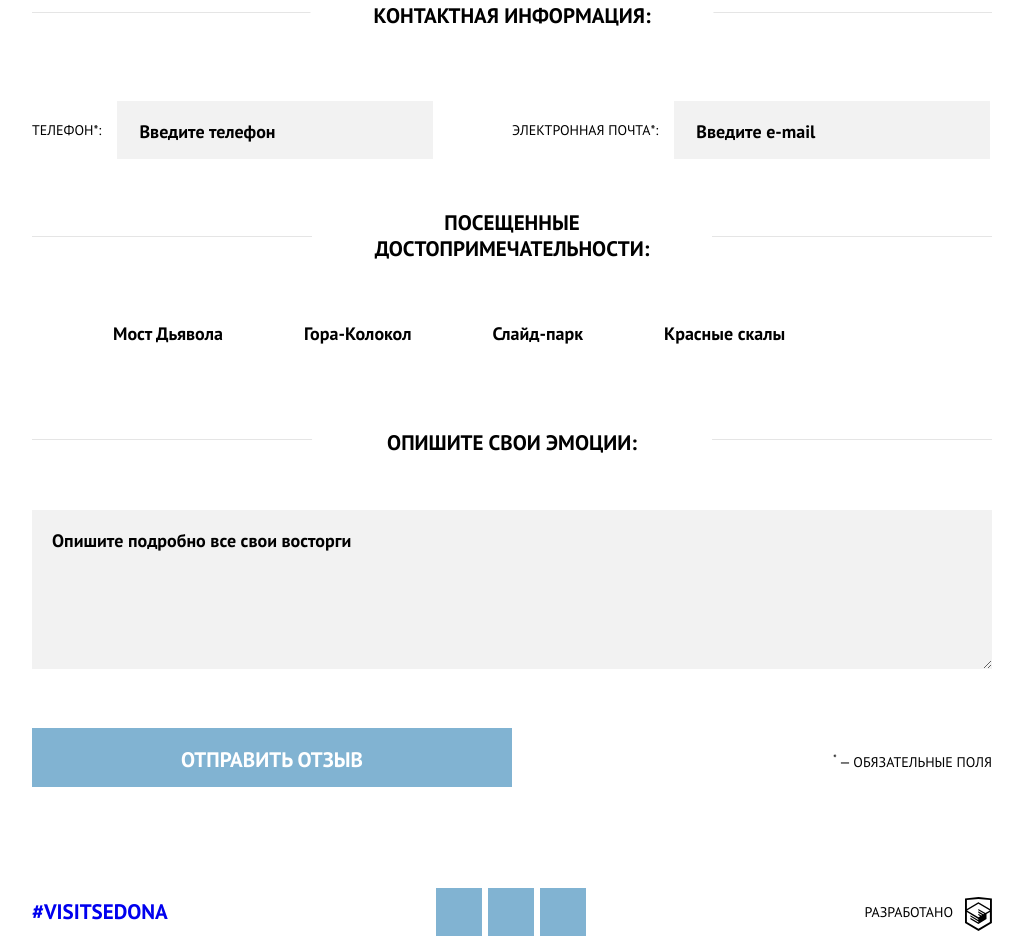
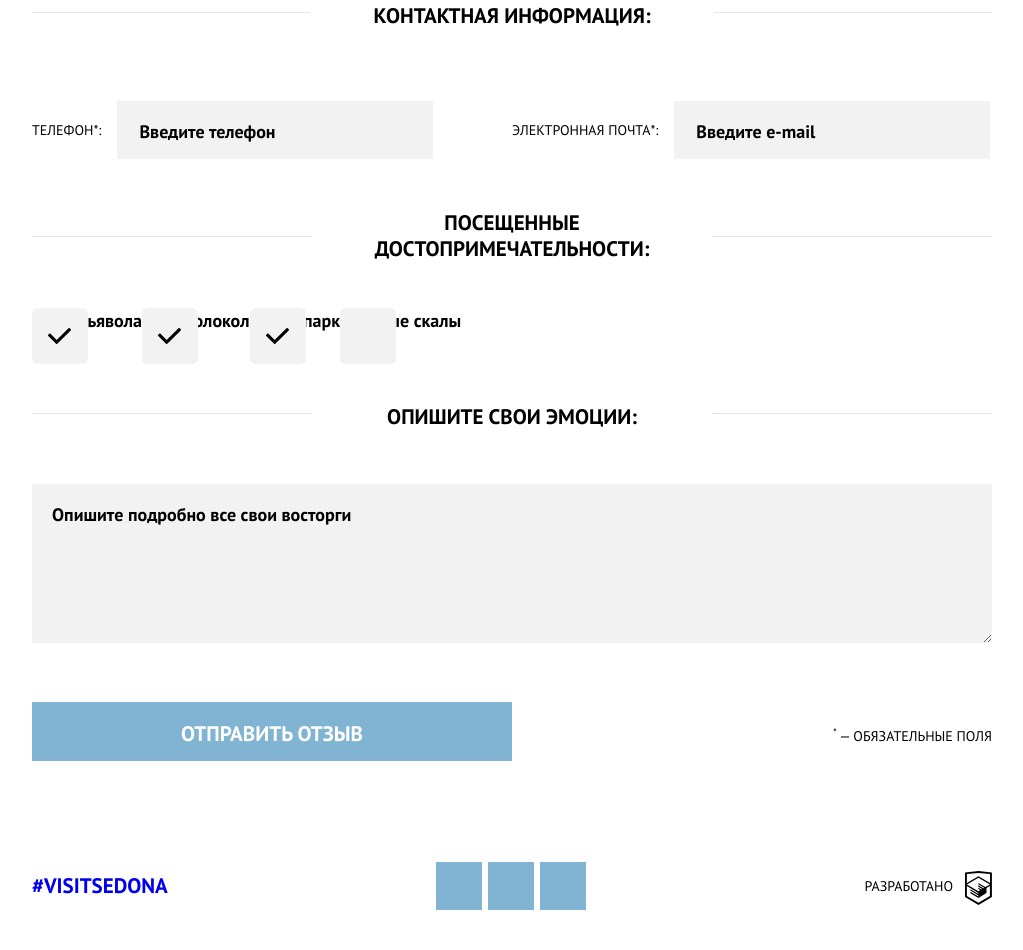
Before and after one commit to s-marchik/26297-sedona-20, a website: page source/form.html in a window 1280 px wide. Shown: the part 997-1947 px from the top of the page, without its empty margins (128-1151 px from the left). After the commit the page ends 1921 px from the top, so only its background shows below. Drawn offline with nearby package versions, Linux system fonts and the light colour scheme; files that its build step writes are made by us from their sources.

Commit message:
продолжаем верстку

```diff
--- a/source/sass/blocks/form.scss
+++ b/source/sass/blocks/form.scss
@@ -149,12 +149,22 @@
     flex-grow: 1;
   }
 
-  &--checkbox {
+  &--checkbox {  position: absolute;
+    width: 1px;
+    height: 1px;
+    margin: -1px;
+    border: 0;
+    padding: 0;
+    white-space: nowrap;
+    clip-path: inset(100%);
+    clip: rect(0 0 0 0);
+    overflow: hidden;}
+    /*
     width: 54px;
     height: 54px;
     position: relative;
     margin-right: 25px;
-  }
+  }*/
 
   &--radio {
     width: 58px;
@@ -164,11 +174,28 @@
   }
 }
 
+.form__input--checkbox + .form__label--checkbox::before {
+  content: "";
+  position: absolute;
+  margin-right: 25px;
+  width: 56px;
+  height: 56px;
+  border-radius: 10%;
+  background-color: $form-input-grey;
+}
+
+.form__input--checkbox:checked + .form__label--checkbox::before {
+  background-image: url("../img/icon-tick.svg");
+  background-repeat: no-repeat;
+  background-position: center center;
+}
+
 .form__label--checkbox {
   font-weight: bold;
   font-size: 18px;
   line-height: 26px;
   text-transform: none;
+  position: relative;
 }
 
 .form__textarea {
```
